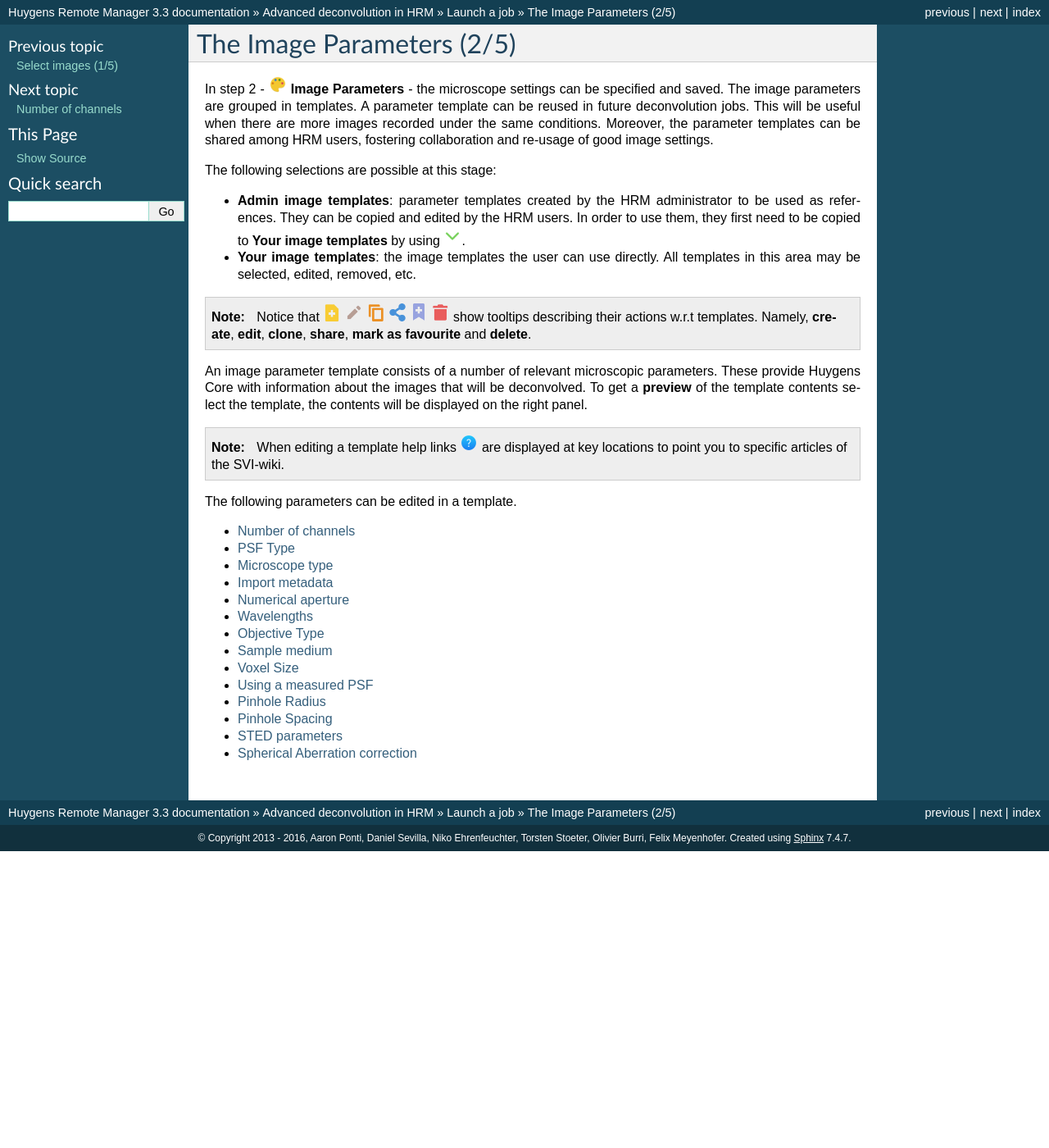
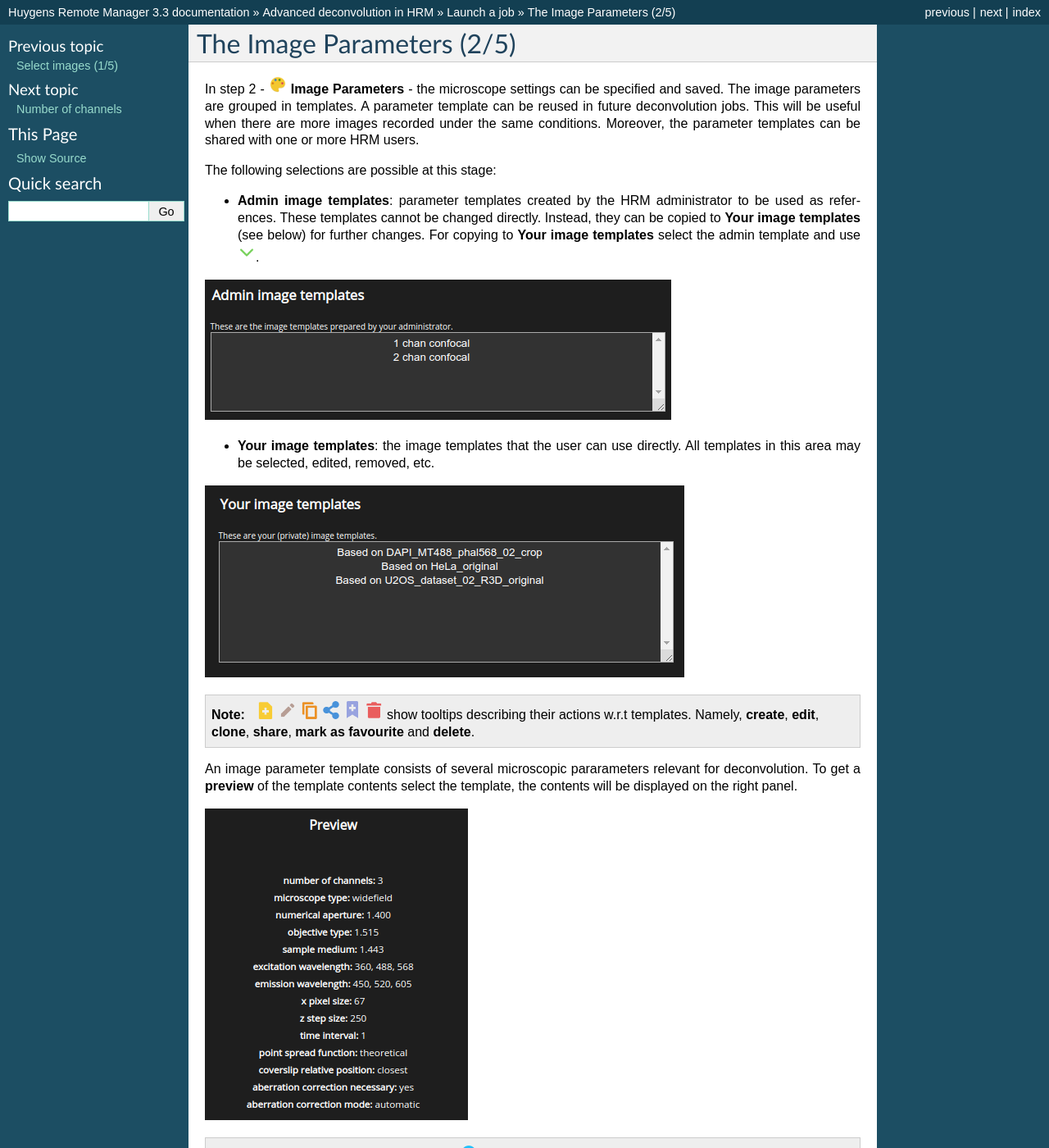
Before and after one commit to aarpon/hrm_docs, a Sphinx documentation site: the page built from docs/user/step2.rst, in a window 1280 px wide and 1400 px high. Shown: the whole window at 82% size. Built offline with Sphinx 7.4.7, drawn with Linux system fonts in a browser that asks for light colours.

Commit message:
Add content to 'Image Parameters'.

```diff
--- a/docs/user/global_directives.inc
+++ b/docs/user/global_directives.inc
@@ -118,3 +118,6 @@
 .. |DistilledPsfFileSelection1|   image:: images/DistilledPsfFileSelection1.png
 .. |DistilledPsfFileSelectionBrowse|   image:: images/DistilledPsfFileSelectionBrowse.png
 .. |DistilledPsfFileSelection2|   image:: images/DistilledPsfFileSelection2.png
+.. |AdminTemplatesScreenshot|    image:: images/AdminTemplatesScreenshot.png
+.. |UserTemplatesScreenshot|     image:: images/UserTemplatesScreenshot.png
+.. |ParamPreviewScreenshot|      image:: images/ParamPreviewScreenshot.png
--- a/docs/user/homepanel.rst
+++ b/docs/user/homepanel.rst
@@ -4,15 +4,15 @@
 The Home panel
 *****************
 
-Once logged in HRM, the home panel is displayed, like this:
+Once logged in HRM, the home panel is displayed:
 
 |HomePanel|
 
 From this page the user can manage deconvolution jobs as well as other
 HRM administrative tasks. The following shortcuts are available:
 
-* |StartJob22x22| **Launch jobs** : Start a new deconvolution or a batch
-  of deconvolutions.
+* |StartJob22x22| **Launch jobs** : Start new jobs for deconvolution,
+  stabilization, chromatic aberration correction, colocalization, etc.
 * |JobQueue22x22| **Queue status** : See all jobs. Manage owned jobs.
 * |RawImages22x22| **Raw images**: Upload new data for deconvolution.
 * |Results22x22| **Results**: View and download deconvolved data.
--- a/docs/user/step2.rst
+++ b/docs/user/step2.rst
@@ -9,31 +9,37 @@
 settings can be specified and saved. The image parameters are grouped in
 templates. A parameter template can be reused in future deconvolution jobs.
 This will be useful when there are more images recorded under the same
-conditions. Moreover, the parameter templates can be shared among HRM users,
-fostering collaboration and re-usage of good image settings.
+conditions. Moreover, the parameter templates can be shared with one or more
+HRM users.
 
 
 The following selections are possible at this stage:
 
-* **Admin image templates**: parameter templates created by the HRM administrator to
-  be used as references. They can be copied and edited by the HRM users. In
-  order to use them, they first need to be copied to **Your image templates**
-  by using |DownArrow22x22|.
+* **Admin image templates**: parameter templates created by the HRM
+  administrator to be used as references. These templates cannot be changed
+  directly. Instead, they can be copied to **Your image templates** (see below)
+  for  further changes. For copying to **Your image templates** select the
+  admin template and use |DownArrow22x22|.
 
-* **Your image templates**: the image templates the user can use
+
+|AdminTemplatesScreenshot|
+
+* **Your image templates**: the image templates that the user can use
   directly. All templates in this area may be selected, edited, removed, etc.
 
+|UserTemplatesScreenshot|
 
-.. note:: Notice that |CreateTemplate22x22| |EditTemplate22x22|
+.. note:: |CreateTemplate22x22| |EditTemplate22x22|
           |CloneTemplate22x22| |ShareTemplate22x22| |FavouriteTemplate22x22|
           |DeleteTemplate22x22| show tooltips describing their actions w.r.t
           templates. Namely, **create**, **edit**, **clone**, **share**,
           **mark as favourite** and **delete**.
 
-An image parameter template consists of a number of relevant microscopic
-parameters. These provide Huygens Core with information about the images
-that will be deconvolved. To get a **preview** of the template contents select
+An image parameter template consists of several microscopic pararameters
+relevant for deconvolution. To get a **preview** of the template contents select
 the template, the contents will be displayed on the right panel.
+
+|ParamPreviewScreenshot|
 
 .. note:: When editing a template help links |HelpLink22x22| are displayed at
           key locations to point you to specific articles of the SVI-wiki.
```
Also changed, not shown: docs/user/Advanced.rst (+14 -8 lines), docs/user/launchjob.rst (+10 -6 lines), docs/user/step1.rst (+7 -7 lines), docs/user/images/AdminTemplatesScreenshot.png (added), docs/user/images/ParamPreviewScreenshot.png (added), docs/user/images/UserTemplatesScreenshot.png (added).
